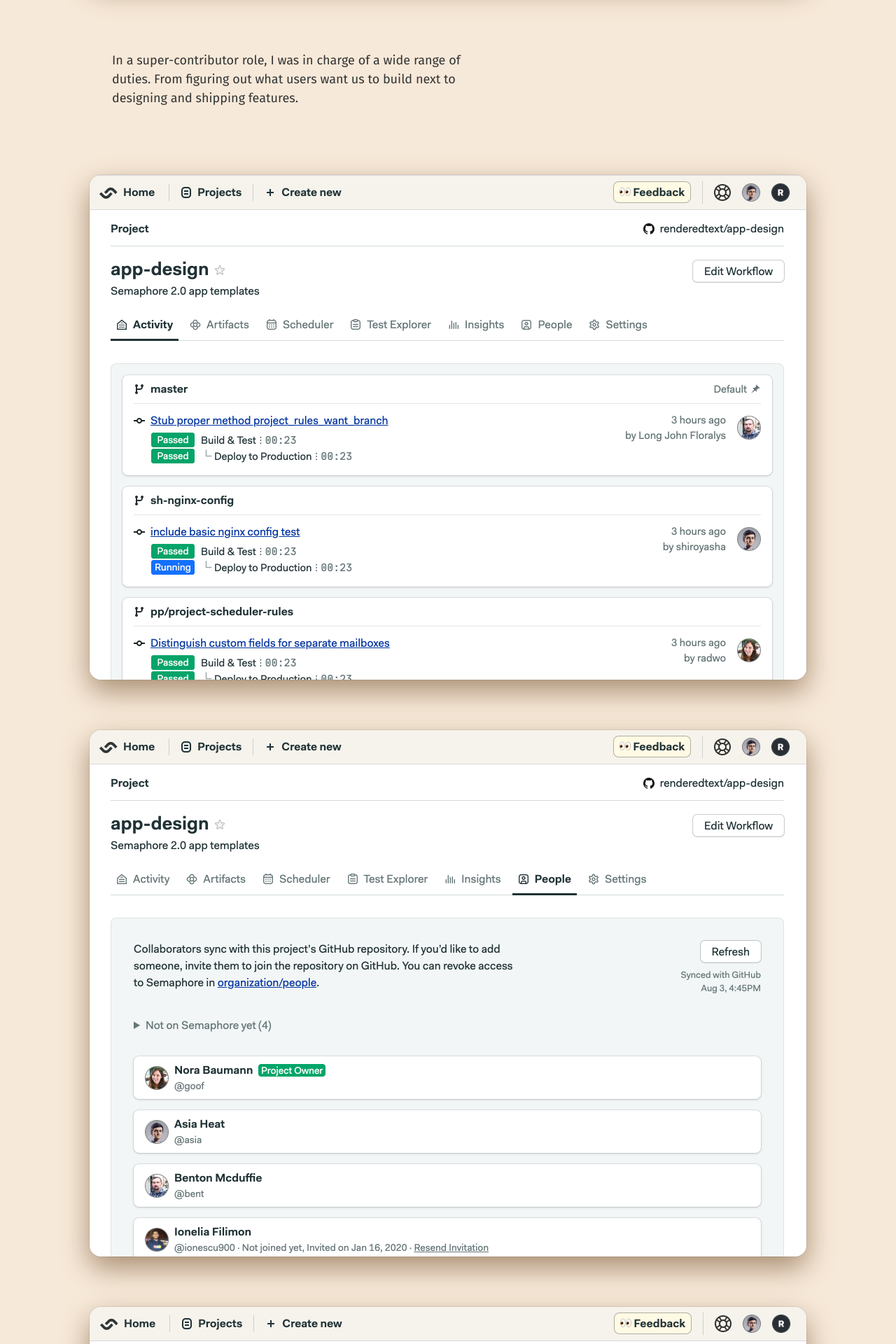
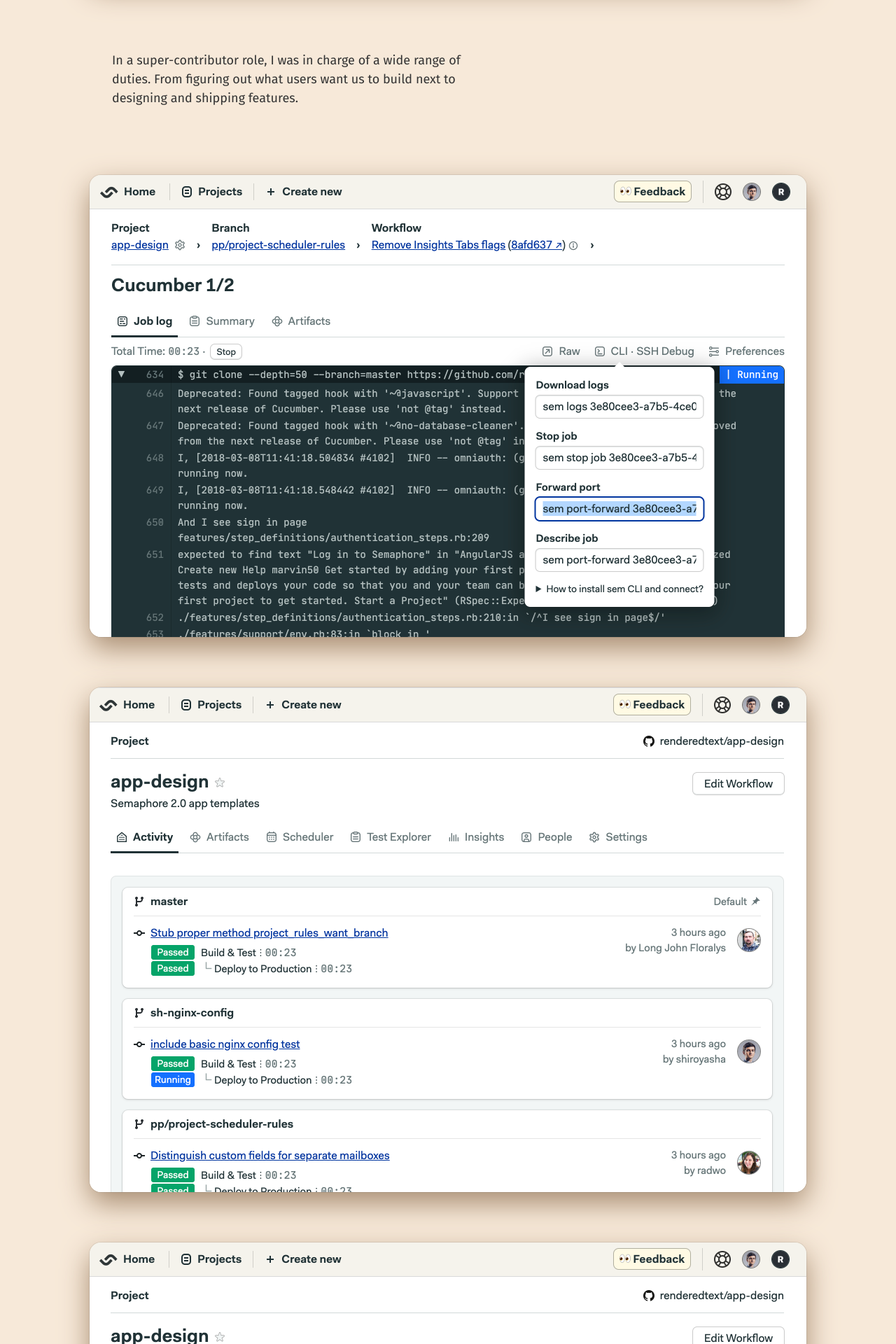
Before and after one commit to ropsii/ropsii.github.io, a Jekyll site: the page built from work.html, in a window 1280 px wide. Shown: the part 1656-3576 px from the top of the page at 70% size. Built offline with Jekyll 4.4.1, drawn with Linux system fonts in a browser that asks for light colours.

Commit message:
update work

```diff
--- a/_layouts/work.html
+++ b/_layouts/work.html
@@ -97,15 +97,15 @@
                     </div>
 
                     <div class="mb5">
+                        <img src="{% link /assets/work-sem-job.png %}" alt="Semaphore Job" class="br4 w-100 shadow-2">
+                    </div>
+
+                    <div class="mb5">
                         <img src="{% link /assets/work-sem-project.png %}" alt="Semaphore Project" class="br4 w-100 shadow-2">
                     </div>
 
                     <div class="mb5">
                         <img src="{% link /assets/work-sem-people.png %}" alt="Semaphore People" class="br4 w-100 shadow-2">
-                    </div>
-
-                    <div class="mb5">
-                        <img src="{% link /assets/work-sem-job.png %}" alt="Semaphore Job" class="br4 w-100 shadow-2">
                     </div>
 
                     <div class="mb5">
```
